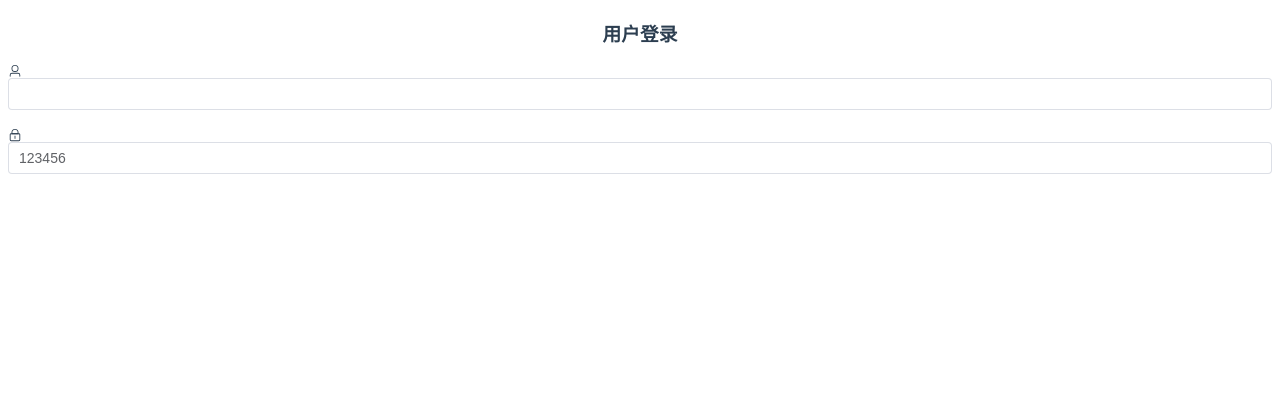
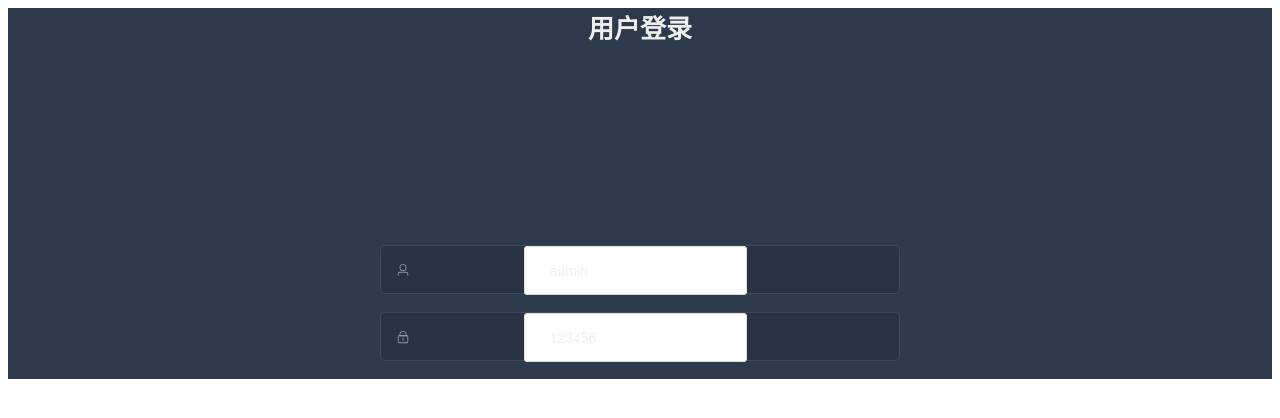
Before and after one commit to 1489259653/manager, a Vue app: page /#/login in a window 1280 px wide. Shown: the top 418 px of the page. Built offline with nearby package versions, Linux system fonts and the light colour scheme.

Commit message:
feat: 抽象起来了

```diff
--- a/src/views/login/myIndex.vue
+++ b/src/views/login/myIndex.vue
@@ -1,17 +1,18 @@
 <template>
   <div class="login-container">
-
       <div class="title-container">
         <h3 class="title">用户登录</h3>
       </div>
+      <el-form ref="formRef" :model="loginForm" class="login-form">
       <el-form-item>
-        <el-icon><User /></el-icon>
-        <el-input ></el-input>
+        <el-icon class="svg-container"><User /></el-icon>
+        <el-input v-model="loginForm.username" ></el-input>
       </el-form-item>
       <el-form-item >
-        <el-icon><Lock /></el-icon>
+        <el-icon class="svg-container"><Lock /></el-icon>
         <el-input v-model="loginForm.password" :type="passwordType"></el-input>
       </el-form-item>
+    </el-form>
   </div>
 </template>
 
@@ -26,5 +27,105 @@ const loginForm = ref({
 </script>
 
 <style lang="scss" scoped>
+$bg: #2d3a4b;
+$dark_gray: #889aa4;
+$light_gray: #eee;
+$cursor: #fff;
 
+.login-container {
+  min-height: 100%;
+  width: 100%;
+  background-color: $bg;
+  overflow: hidden;
+
+  .login-form {
+    position: relative;
+    width: 520px;
+    max-width: 100%;
+    padding: 160px 35px 0;
+    margin: 0 auto;
+    overflow: hidden;
+
+    ::v-deep .el-form-item {
+      border: 1px solid rgba(255, 255, 255, 0.1);
+      background: rgba(0, 0, 0, 0.1);
+      border-radius: 5px;
+      color: #454545;
+    }
+
+    ::v-deep .el-input {
+      display: inline-block;
+      height: 47px;
+      width: 85%;
+
+      input {
+        background: transparent;
+        border: 0px;
+        -webkit-appearance: none;
+        border-radius: 0px;
+        padding: 12px 5px 12px 15px;
+        color: $light_gray;
+        height: 47px;
+        caret-color: $cursor;
+      }
+    }
+    .login-button {
+      width: 100%;
+      box-sizing: border-box;
+    }
+  }
+
+  .tips {
+    font-size: 16px;
+    line-height: 28px;
+    color: #fff;
+    margin-bottom: 10px;
+
+    span {
+      &:first-of-type {
+        margin-right: 16px;
+      }
+    }
+  }
+
+  .svg-container {
+    padding: 6px 5px 6px 15px;
+    color: $dark_gray;
+    vertical-align: middle;
+    display: inline-block;
+  }
+
+  .title-container {
+    position: relative;
+
+    .title {
+      font-size: 26px;
+      color: $light_gray;
+      margin: 0px auto 40px auto;
+      text-align: center;
+      font-weight: bold;
+    }
+
+    ::v-deep .lang-select {
+      position: absolute;
+      top: 4px;
+      right: 0;
+      background-color: white;
+      font-size: 22px;
+      padding: 4px;
+      border-radius: 4px;
+      cursor: pointer;
+    }
+  }
+
+  .show-pwd {
+    // position: absolute;
+    // right: 10px;
+    // top: 7px;
+    font-size: 16px;
+    color: $dark_gray;
+    cursor: pointer;
+    user-select: none;
+  }
+}
 </style>
```
